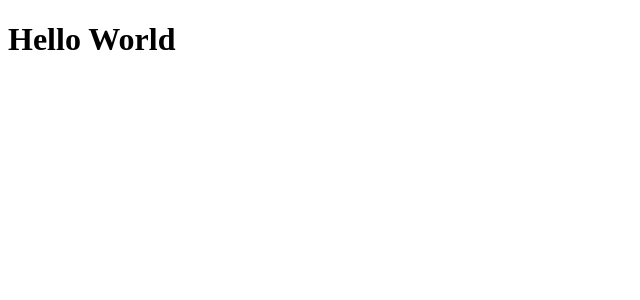
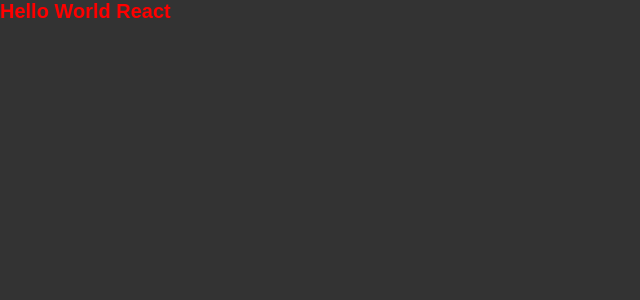
Before and after one commit to lzhudson/github-explorer, a React app: page / in a window 1280 px wide. Shown: the top 300 px of the page, without its empty margins (0-640 px from the left). Built offline with nearby package versions, Linux system fonts and the light colour scheme; the HTML template or start-up script is replaced by a standard one.

Commit message:
feat: import scss style

```diff
--- a/src/App.jsx
+++ b/src/App.jsx
@@ -1,3 +1,4 @@
+import './styles/global.scss';
 export function App() {
-  return <h1>Hello World</h1>
+  return <h1>Hello World React</h1>
 }
```
